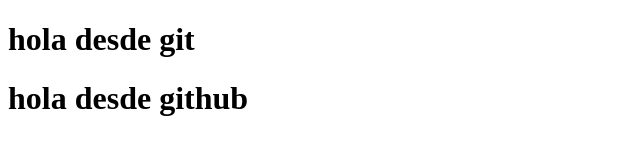
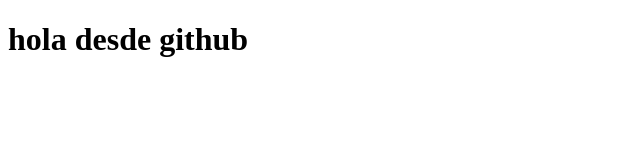
Before and after one commit to Manu88ses/Gofylada, a plain HTML site: page index.html in a window 1280 px wide. Shown: the whole page, without its empty margins (0-640 px from the left). Drawn offline with Linux system fonts and the light colour scheme.

Commit message:
Update index.html

```diff
--- a/index.html
+++ b/index.html
@@ -1,5 +1,4 @@
 <!DOCTYPE html>
 <head>
-  <h1> hola desde git</h1>
   <h1> hola desde github</h1>
 </head>
```
